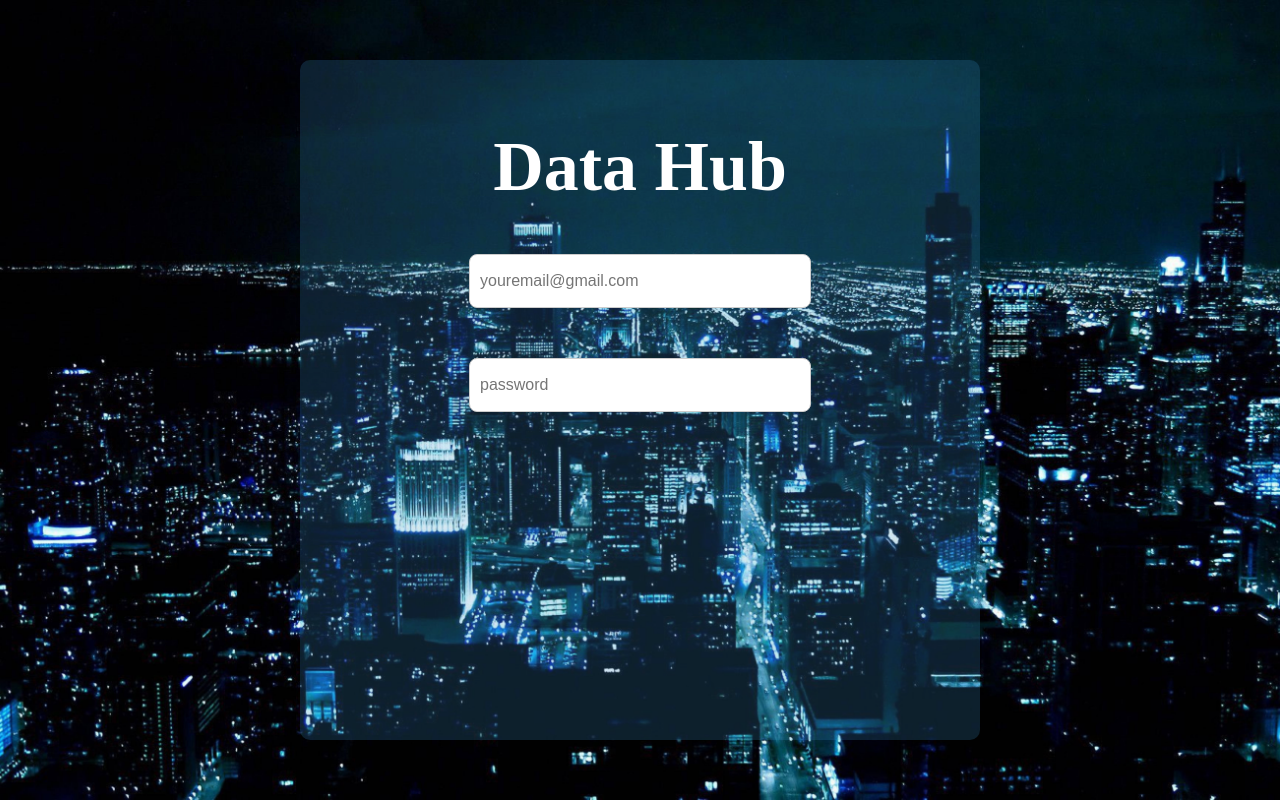
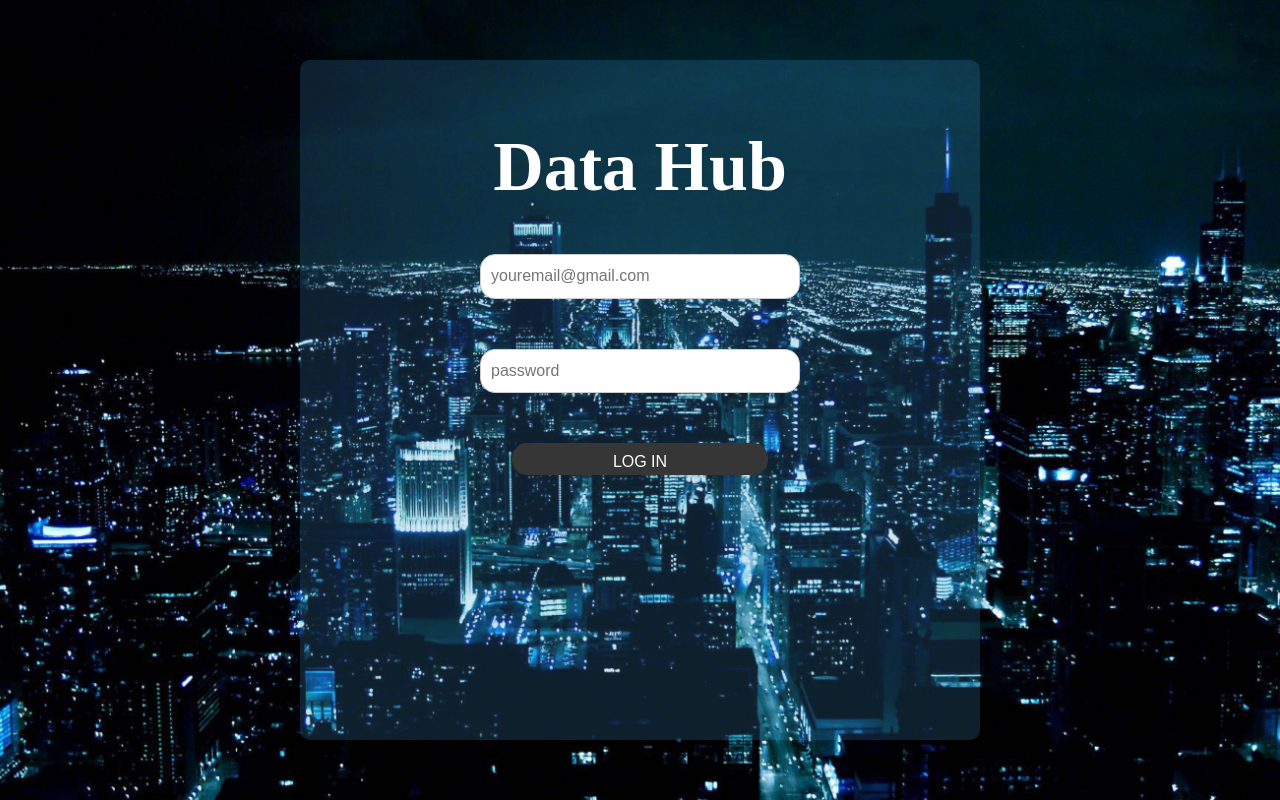
Before and after one commit to Julio1901/data-hub-web, a React (Create React App) app: page /initial-page in a window 1280 px wide. Built offline with nearby package versions, Linux system fonts and the light colour scheme.

Commit message:
Log in button added

```diff
--- a/src/app/pages/dashboard/Dashboard.tsx
+++ b/src/app/pages/dashboard/Dashboard.tsx
@@ -2,7 +2,7 @@ import { Link } from "react-router-dom";
 import { Title } from "./components/title";
 import * as S from './styles'
 import { InputWithRoundedBorder } from "../../shared/components";
-
+import { ButtonWithRoundedBorder } from "../../shared/components";
 
 
 export const Dashboard = () => {
@@ -13,6 +13,7 @@ export const Dashboard = () => {
                 <Title titleContent="Data Hub "/>
                 <InputWithRoundedBorder placeholder="youremail@gmail.com"/>
                 <InputWithRoundedBorder placeholder="password"/>
+                <ButtonWithRoundedBorder buttonText="LOG IN"/>
             </S.ContainerPrincipalContent>
 
 
--- /dev/null
+++ b/src/app/shared/components/buttonWIthRoundedBorder/ButtonWithRoundedBorder.tsx
@@ -0,0 +1,11 @@
+import * as S from './styles'
+
+interface ButtonProps {
+    buttonText: string
+}
+
+export const ButtonWithRoundedBorder : React.FC<ButtonProps> = ({buttonText}) => {
+    return (
+        <S.Button>{buttonText}</S.Button>
+    )
+}
--- /dev/null
+++ b/src/app/shared/components/buttonWIthRoundedBorder/styles.ts
@@ -0,0 +1,20 @@
+import { styled } from "styled-components";
+
+export const Button = styled.button`
+    padding: 10px;
+    border: none;
+    border-radius: 15px;
+    font-size: 16px;
+    background-color: rgba(54,54,54);
+    color: white;
+    width: 40%;
+    height: 5%;
+    cursor: pointer;
+    transition: background-color 0.3s ease;
+    box-sizing: border-box;
+
+    &:hover {
+    background-color: #0056b3;
+  }
+
+`
--- a/src/app/shared/components/index.ts
+++ b/src/app/shared/components/index.ts
@@ -1 +1,2 @@
 export * from './inputWithRoundedBorder/InputWithRoundedBorder'
+export * from './buttonWIthRoundedBorder/ButtonWithRoundedBorder'
--- a/src/app/shared/components/inputWithRoundedBorder/InputWithRoundedBorder.tsx
+++ b/src/app/shared/components/inputWithRoundedBorder/InputWithRoundedBorder.tsx
@@ -9,6 +9,5 @@ export const InputWithRoundedBorder : React.FC<InputProps> = ({placeholder}) =>
         <>
         <S.InputDefault placeholder={placeholder}/>
         </>
-
     )
 }
--- a/src/app/shared/components/inputWithRoundedBorder/styles.ts
+++ b/src/app/shared/components/inputWithRoundedBorder/styles.ts
@@ -4,11 +4,12 @@ import { styled } from "styled-components";
 export const InputDefault = styled.input`
     padding: 10px;
     border: 1px solid #ccc;
-    border-radius: 8px;
+    border-radius: 15px;
     font-size: 16px;
     width: 50%;
-    height: 5%;
+    height: 7%;
     margin-bottom: 50px;
+    box-sizing: border-box;
 
     ::placeholder {
     font-size: 14px;
```
